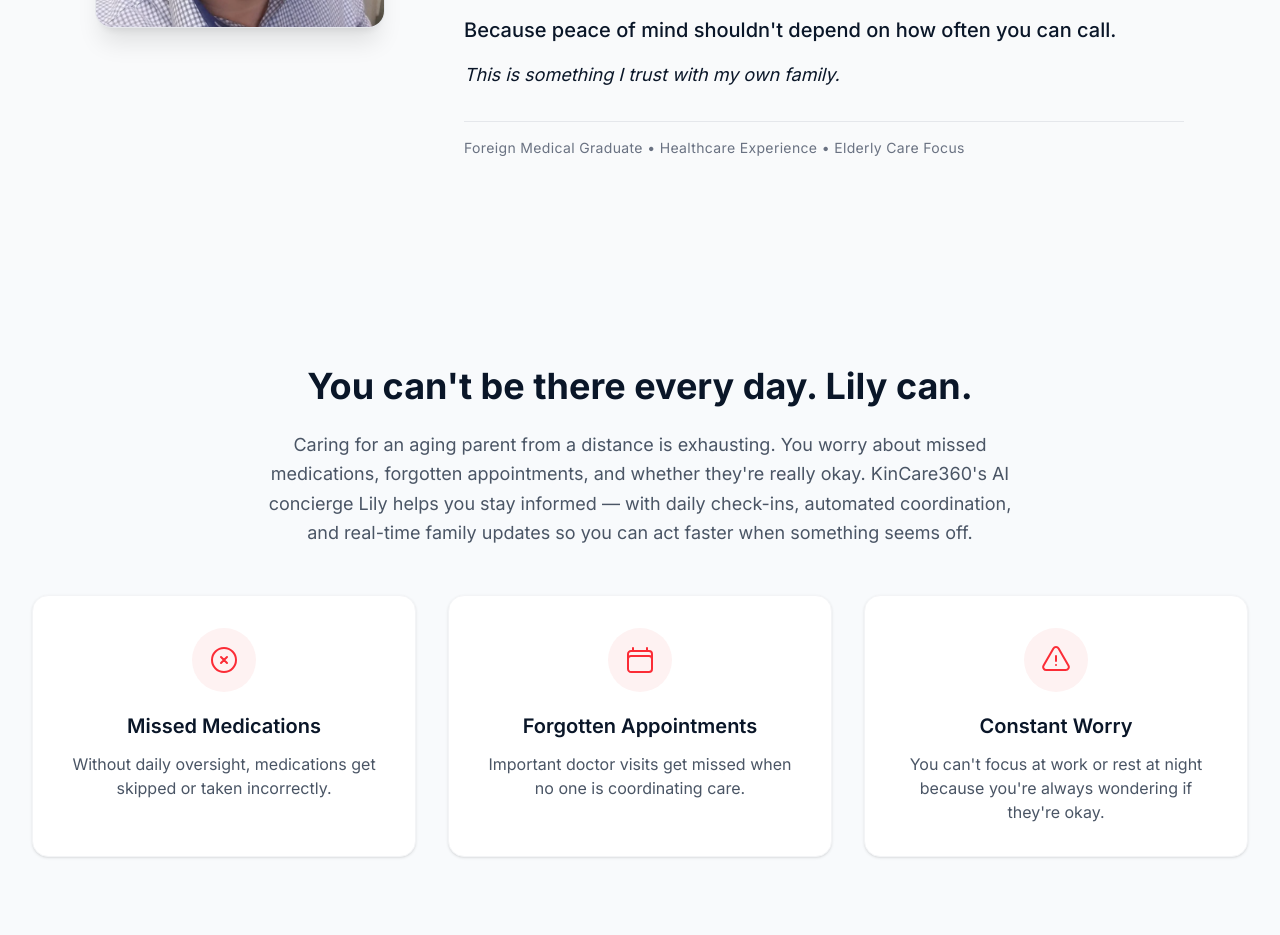
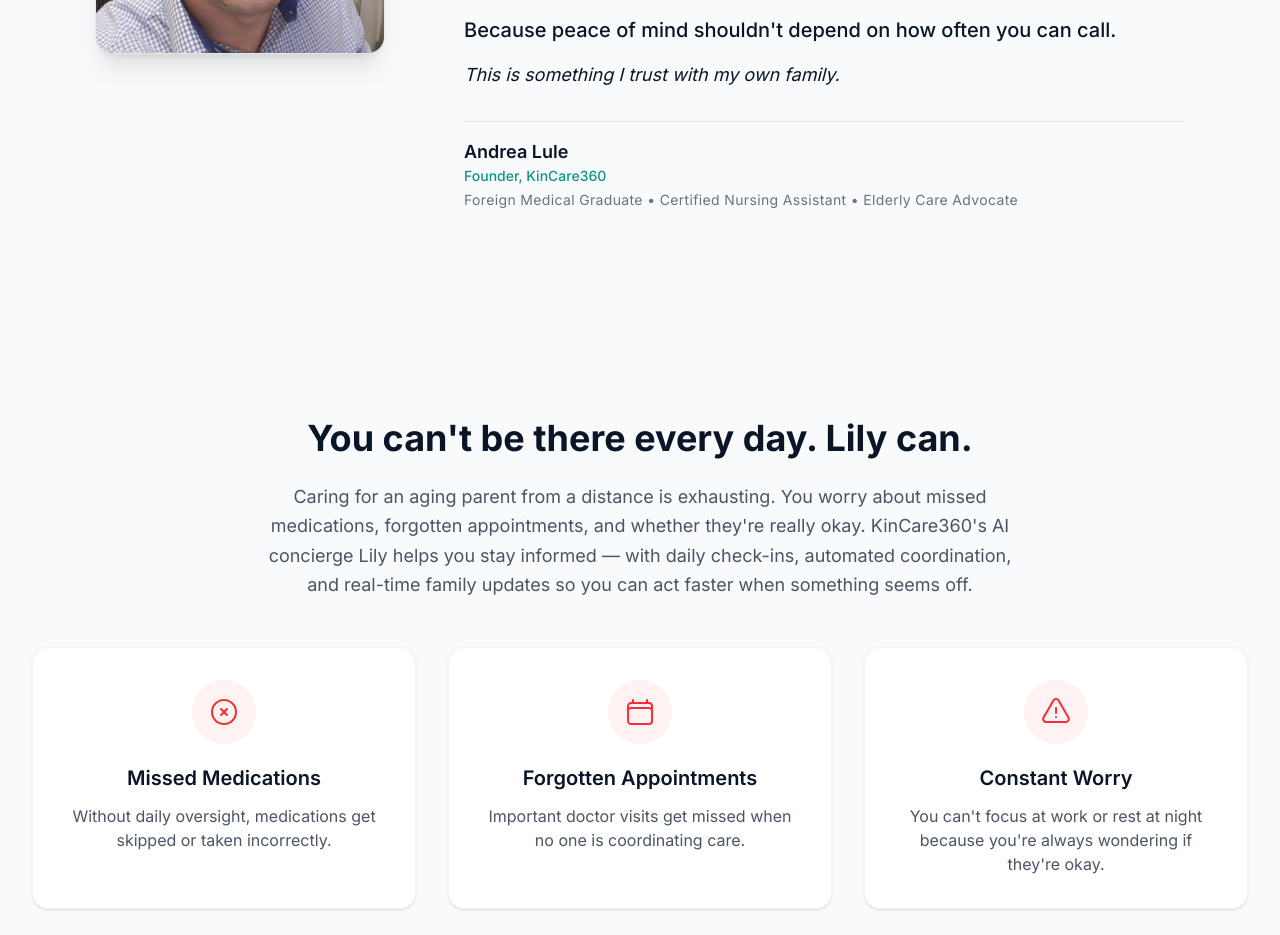
Before and after one commit to andreablule/kincare360, a Next.js app: page / in a window 1280 px wide. Shown: the part 1820-2755 px from the top of the page. Built offline with nearby package versions, Linux system fonts and the light colour scheme.

Commit message:
feat: add Andrea Lule, Founder KinCare360 to website

```diff
--- a/src/components/FounderStory.tsx
+++ b/src/components/FounderStory.tsx
@@ -54,8 +54,10 @@ export default function FounderStory() {
             </div>
 
             <div className="mt-8 pt-4 border-t border-gray-200">
-              <p className="text-sm text-gray-500 tracking-wide">
-                Foreign Medical Graduate &bull; Healthcare Experience &bull; Elderly Care Focus
+              <p className="text-lg font-semibold text-navy">Andrea Lule</p>
+              <p className="text-sm text-teal font-medium">Founder, KinCare360</p>
+              <p className="text-sm text-gray-500 tracking-wide mt-1">
+                Foreign Medical Graduate &bull; Certified Nursing Assistant &bull; Elderly Care Advocate
               </p>
             </div>
           </div>
```
